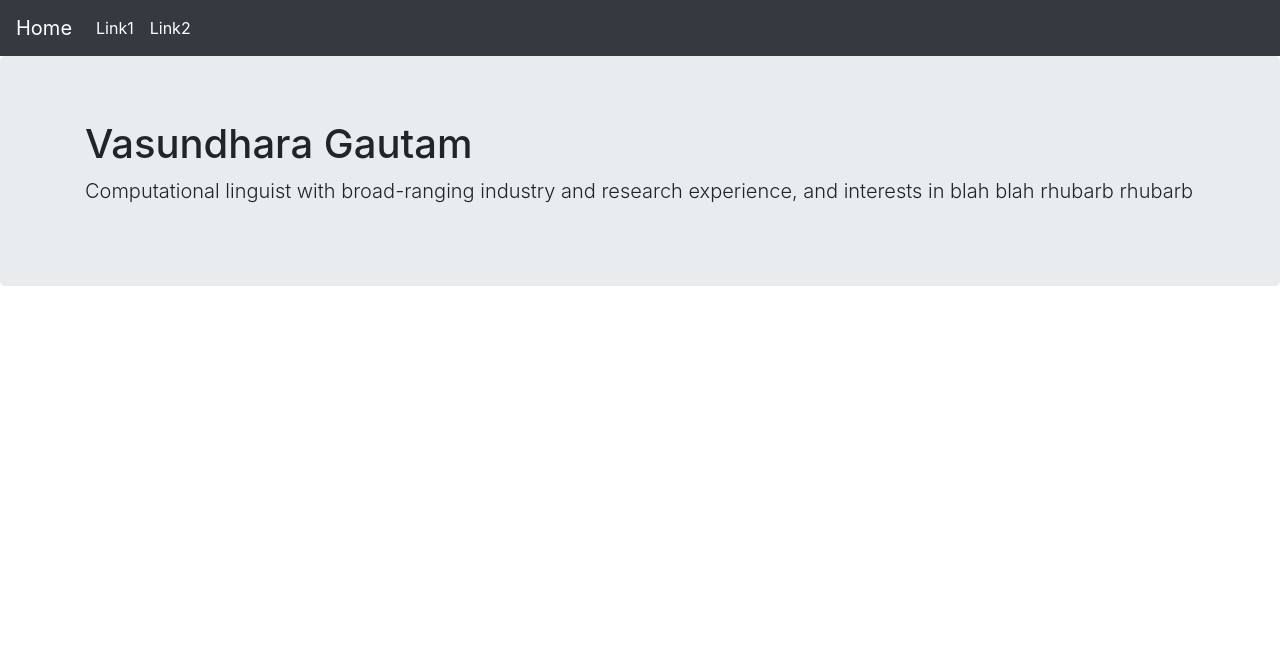
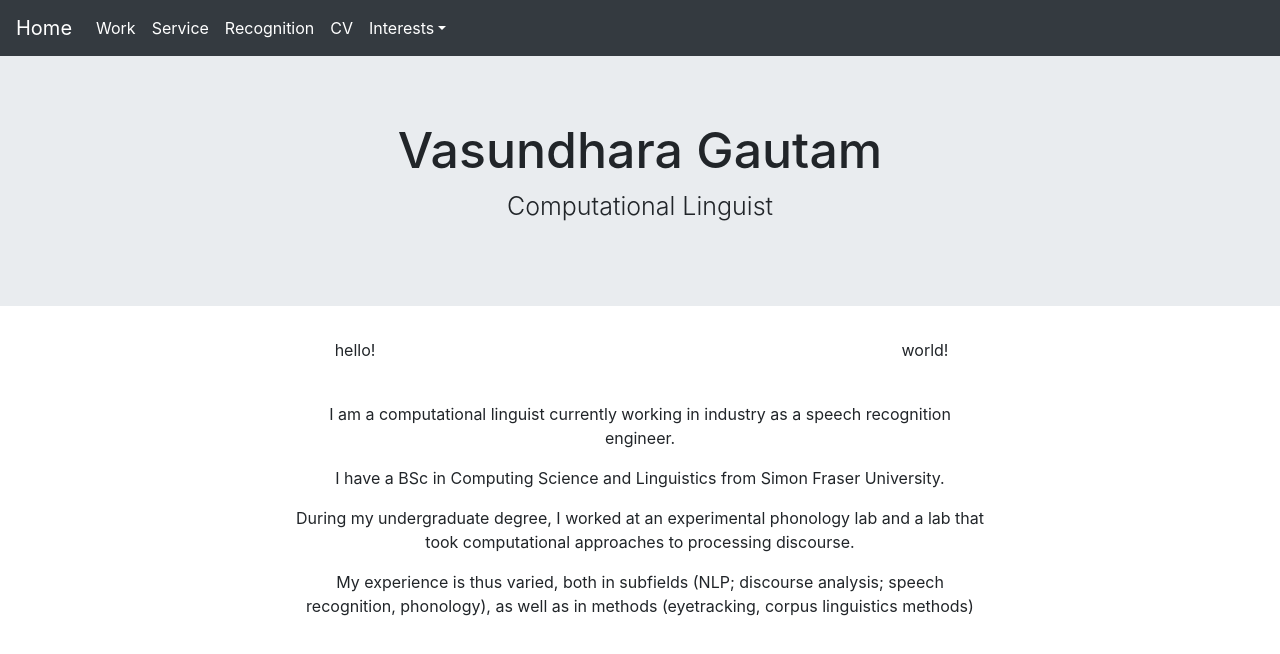
Before and after one commit to vgautam/vgautam.github.io, a plain HTML site: page index.html in a window 1280 px wide. Drawn offline with nearby package versions, Linux system fonts and the light colour scheme.

Commit message:
finally reasonably happy with the navbar

```diff
--- a/index.html
+++ b/index.html
@@ -9,38 +9,64 @@
     <meta name="author" content="Vasundhara Gautam">
     <!-- Bootstrap CSS -->
     <link rel="stylesheet" href="https://stackpath.bootstrapcdn.com/bootstrap/4.5.0/css/bootstrap.min.css" integrity="sha384-9aIt2nRpC12Uk9gS9baDl411NQApFmC26EwAOH8WgZl5MYYxFfc+NcPb1dKGj7Sk" crossorigin="anonymous">
+    <!-- My CSS -->
+    <link rel="stylesheet" type="text/css" href="style.css">
     <title>Vasundhara Gautam</title>
   </head>
   <body>
-    <style>
-      body {
-      padding-top: 3.5rem;
-      }
-    </style>
     <nav class="navbar navbar-expand-md navbar-dark bg-dark fixed-top mb-4">
-      <a class="navbar-brand" href="#">Home</a>
+      <a class="navbar-brand" href="index.html">Home</a>
       <button class="navbar-toggler" type="button" data-toggle="collapse" data-target="#navbarCollapse" aria-controls="navbarCollapse" aria-expanded="false" aria-label="Toggle navigation">
-      <span class="navbar-toggler-icon"></span>
+        <span class="navbar-toggler-icon"></span>
       </button>
       <div class="collapse navbar-collapse" id="navbarCollapse">
         <ul class="navbar-nav mr-auto">
           <li class="nav-item active">
-            <a class="nav-link" href="#">Link1</a>
+            <a class="nav-link" href="work.html">Work</a>
           </li>
           <li class="nav-item active">
-            <a class="nav-link" href="#">Link2</a>
+            <a class="nav-link" href="service.html">Service</a>
+          </li>
+          <li class="nav-item active">
+            <a class="nav-link" href="recognition.html">Recognition</a>
+          </li>
+          <li class="nav-item active">
+            <a class="nav-link" href="cv.html">CV</a>
+          </li>
+          <li class="nav-item dropdown">
+            <a class="nav-link dropdown-toggle" href="#" id="dropdown" data-toggle="dropdown" aria-haspopup="true" aria-expanded="true">Interests</a>
+            <div class="dropdown-menu" aria-labelledby="dropdown">
+              <a class="dropdown-item" href="birding.html">Birding</a>
+              <a class="dropdown-item" href="piano.html">Piano</a>
+              <a class="dropdown-item" href="singing.html">Singing</a>
+            </div>
           </li>
         </ul>
       </div>
     </nav>
-    <main role="main">
-      <div class="jumbotron">
-        <div class="container">
-          <h1>Vasundhara Gautam</h1>
-          <p class="lead">Computational linguist with broad-ranging industry and research experience, and interests in blah blah rhubarb rhubarb</p>
+    <div class="jumbotron jumbotron-fluid">
+      <div class="container" align="center">
+        <h1 class="vg-title">Vasundhara Gautam</h1>
+        <p class="lead vg-subtitle">Computational Linguist</p>
+      </div>
+    </div>
+    <main role="main" class="container">
+      <div class="row mb-3" align="center">
+        <div class="col-sm-6">hello!</div>
+        <div class="col-sm-6">world!</div>
+      </div>
+      <br/>
+      <div class="container-sm">
+        <div class="col-sm-8 mx-auto" align="center">
+        <p>I am a computational linguist currently working in industry as a speech recognition engineer.</p>
+        <p>I have a BSc in Computing Science and Linguistics from Simon Fraser University.</p>
+        <p>During my undergraduate degree, I worked at an experimental phonology lab and a lab that took computational approaches to processing discourse.</p>
+        <p>My experience is thus varied, both in subfields (NLP; discourse analysis; speech recognition, phonology),
+        as well as in methods (eyetracking, corpus linguistics methods)</p>
         </div>
       </div>
     </main>
+    <!-- Computational linguist with broad-ranging industry and research experience, and interests in blah blah rhubarb rhubarb -->
     <!-- Optional JavaScript -->
     <!-- jQuery first, then Popper.js, then Bootstrap JS -->
     <script src="https://code.jquery.com/jquery-3.5.1.slim.min.js" integrity="sha384-DfXdz2htPH0lsSSs5nCTpuj/zy4C+OGpamoFVy38MVBnE+IbbVYUew+OrCXaRkfj" crossorigin="anonymous"></script>
--- /dev/null
+++ b/style.css
@@ -0,0 +1,8 @@
+.vg-title {font-size: 50px;}
+.vg-subtitle {font-size: 25px;}
+body {padding-top: 3.5rem;}
+.navbar-nav > li > .dropdown-menu a:hover { background-color: #DBDBDB; }
+nav > a:hover { color: #A6A6A6 !important; }
+li.nav-item > a:hover { color: #A6A6A6 !important; }
+#dropdown:link { color: #FFFFFF !important; }
+/* vanilla links are fbfbfb, navbar background is 343A40, colour i want to chage is 9a9da0 */
```
